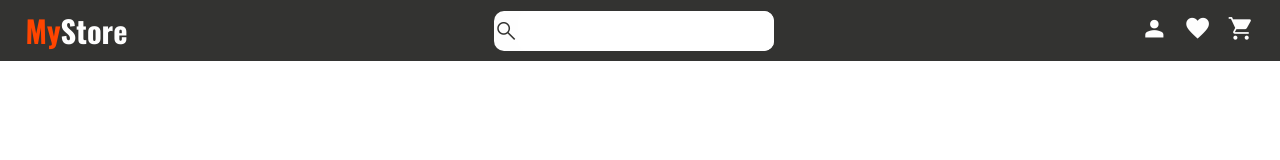
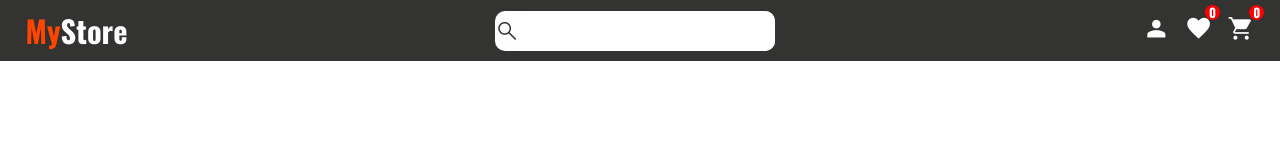
Before and after one commit to stevegx/mystore, a React (Create React App) app: page / in a window 1280 px wide. Shown: the top 160 px of the page. Built offline with nearby package versions, Linux system fonts and the light colour scheme; no server answers.

Commit message:
fixed favorites menu and added the badges, search need fix with some bugs TODO left filter bar

```diff
--- a/src/StoreContext.jsx
+++ b/src/StoreContext.jsx
@@ -23,7 +23,7 @@ export function StoreProvider({children}){
 
 
     return(
-        <StoreContext.Provider value={{products,setProducts,cartItems,setCartItems,favoriteItems, setFavoriteItems}}>
+        <StoreContext.Provider value={{products,setProducts,getProducts,setGetProducts,cartItems,setCartItems,favoriteItems, setFavoriteItems}}>
             {children}
         </StoreContext.Provider>
     )
--- a/src/components/NavBar.jsx
+++ b/src/components/NavBar.jsx
@@ -1,35 +1,54 @@
-import React from 'react'
+import React, {useState,useContext} from 'react'
 import '../styles/navbar.css'
 import Cart from './cart/Cart.jsx'
 import Favorites from './favorites/Favorites.jsx'
+import StoreContext from '../StoreContext.jsx'
 export default function NavBar() {
-
+    const item = useContext(StoreContext)
+    const [searchRequest,setSearchRequest] = useState('')
 
     const toggleUserMenu = (e)=>{
     e.nativeEvent.path[2].children[1].classList.toggle('hide')
     }
 
+    const FilterSearch = (e)=> {
+        e.preventDefault()
+        setSearchRequest(e.target.value)
+        console.log(searchRequest.length);
+       if(searchRequest.length > 0){
+        let newArray = item.getProducts.filter(item => item.title.toLowerCase().includes(searchRequest))
+        item.setProducts(newArray)
+       }else{
+        item.setProducts(item.products)
+       }
+//  need fix there is a bug with the search
 
+        }
 
   return (
     <nav className='navbar'>
+
         <h2 className='navbar-Logo'><span className='tone'>My</span>Store</h2>
+
         <div className="navbar-Search">
             <span className="material-symbols-outlined">search</span>
-            <input type="text" />
+            <input type="text" value={searchRequest} onChange={FilterSearch}/>
         </div>
+
         <div className="navbar-menu">
+
             <button onClick={toggleUserMenu} className='navbar-menu-buttons'><span className="material-symbols-outlined">person</span></button>
+
             <div className='navbar-user-menu hide'>
                 <h3><span className="material-symbols-outlined">settings</span>Settings</h3>
                 <h3><span className="material-symbols-outlined">logout</span>Logout</h3>
-          </div>
+            </div>
+
+            <div className='navbar-menu-favorite-badge'><h4>{item.favoriteItems.length}</h4></div>
             <Favorites/>
-            {/* dokimase  <div>
-                          <div>red-dot</div>
-                          <favorites/>
-                          </div>  */}
+            <div className='navbar-menu-cart-badge'><h4>{item.cartItems.length}</h4></div>
             <Cart/>
+
         </div>
     </nav>
   )
--- a/src/components/cart/Cart.jsx
+++ b/src/components/cart/Cart.jsx
@@ -3,7 +3,8 @@ import CartList from '../cart/CartList'
 import '../../styles/cart.css'
 export default function () {
     const toggleMenu = (e)=>{
-        e.nativeEvent.path[2].children[5].classList.toggle('hide')
+        e.nativeEvent.path[2].children[7].classList.toggle('hide')
+        // console.log(e.nativeEvent.path[2].children);
     }
 
     const toggleCart = (e)=>{
--- a/src/components/favorites/Favorites.jsx
+++ b/src/components/favorites/Favorites.jsx
@@ -4,7 +4,7 @@ import FavoritesList from './FavoritesList.jsx'
 
 export default function Favorites() {
     const toggleMenu = (e)=>{
-        e.nativeEvent.path[2].children[3].classList.toggle('hide')
+        e.nativeEvent.path[2].children[4].classList.toggle('hide')
     }
 
     const toggleFavorites = (e)=>{
--- a/src/components/mainsection/ProductCard.jsx
+++ b/src/components/mainsection/ProductCard.jsx
@@ -20,10 +20,11 @@ const addToFavorite = (e)=>{
   const saveClickItem = {...product}
   const exist = item.favoriteItems.find((element) => element.id === saveClickItem.id)
   if(exist){
-    return
+    item.setFavoriteItems(item.favoriteItems.filter((element)=> element.id !== saveClickItem.id))
+    e.target.classList.toggle("active")
   }else{
     item.setFavoriteItems([...item.favoriteItems,product])
-    // e.target.classList.toggle("active")
+    e.target.classList.toggle("active")
   }
 }
 
@@ -48,7 +49,7 @@ const addToFavorite = (e)=>{
         <button onClick={addToFavorite} className='product-card-favorite '><span className="material-symbols-outlined">favorite</span></button>
         <img src={product.image} alt="its a shoe" className='product-card-image'/>
         <h1 className='product-card-title'>{product.title.split(" ").splice(0,5).join(" ")}</h1>
-        <h4 className='product-card-rating'>{product.rating.rate} <span className="material-symbols-outlined star">grade</span></h4>
+          <h4 className='product-card-rating'>{product.rating.rate} <span className="material-symbols-outlined star">grade</span></h4>
         <h3 className='product-card-price'>{product.price}$</h3>
         <div className="product-card-amount">
             <button onClick={addAmount} className='product-card-addbtn'><span className="material-symbols-outlined add">add</span></button>
--- a/src/styles/navbar.css
+++ b/src/styles/navbar.css
@@ -50,7 +50,6 @@
     display: flex;
     align-items: center;
     justify-content: center;
-    gap: 1rem;
 }
 
 .navbar-menu button{
@@ -98,3 +97,40 @@
 .hide{
     display: none;
 }
+
+
+.navbar-menu-favorite-badge{
+    position: relative;
+    background-color: red;
+    height: 15px;
+    width: 15px;
+    border-radius: 50px;
+    bottom: 18px;
+    left: 35px;
+    color: var(--light-white);
+}
+
+.navbar-menu-favorite-badge h4{
+    position: relative;
+    bottom: 2px;
+    left: 4px;
+    font-size: 0.8rem;
+}
+
+.navbar-menu-cart-badge{
+    position: relative;
+    background-color: red;
+    height: 15px;
+    width: 15px;
+    border-radius: 50px;
+    bottom: 18px;
+    left: 37px;
+    color: var(--light-white);
+}
+
+.navbar-menu-cart-badge h4{
+    position: relative;
+    bottom: 2px;
+    left: 4px;
+    font-size: 0.8rem;
+}
```
